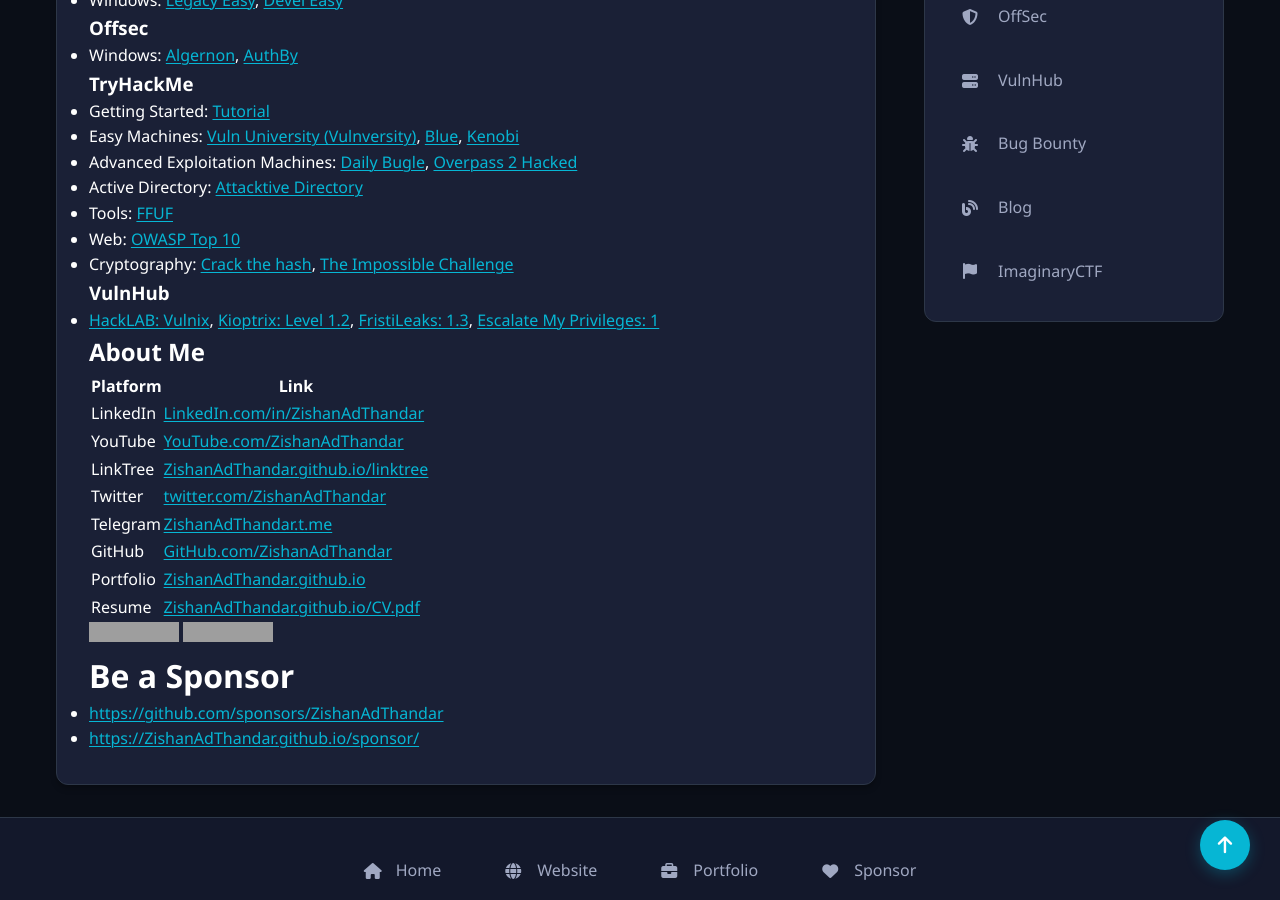
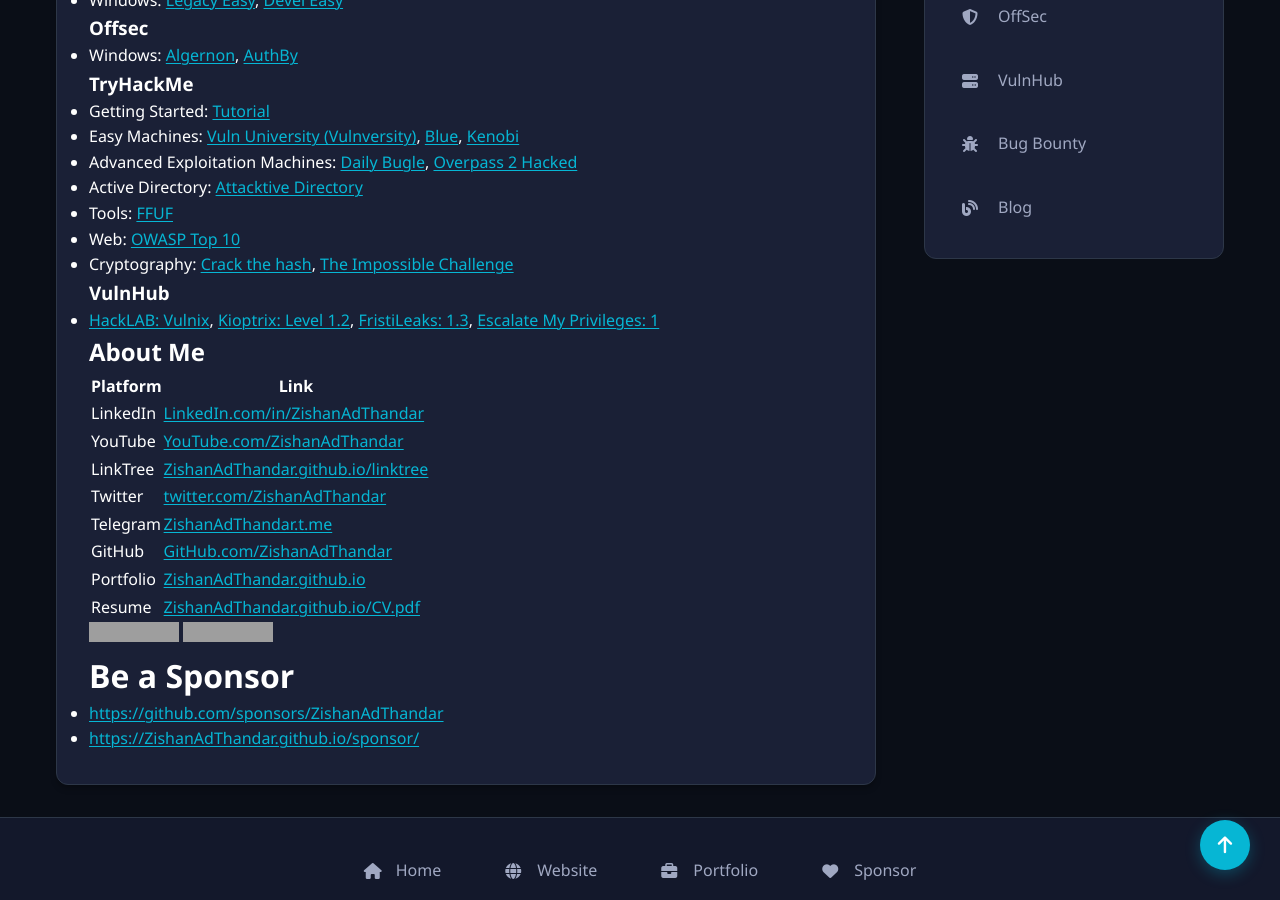
Before and after one commit to ZishanAdThandar/WriteUps, a Jekyll site: the page built from README.md, in a window 1280 px wide and 900 px high, scrolled down 1456 px. Built offline with Jekyll 4.4.1, drawn with Linux system fonts in a browser that asks for light colours; our own code applies the rules of GitHub Pages for plain Markdown files; grey boxes are pictures that could not be loaded.

Commit message:
modified:   _includes/sidebar.html

```diff
--- a/_includes/sidebar.html
+++ b/_includes/sidebar.html
@@ -79,7 +79,6 @@
             <a href="/posts/vulnhub/"><i class="fas fa-server"></i> VulnHub</a>
             <a href="/posts/bugbounty/"><i class="fas fa-bug"></i> Bug Bounty</a>
             <a href="/posts/blog/"><i class="fas fa-blog"></i> Blog</a>
-            <a href="/posts/imaginaryctf/"><i class="fas fa-flag"></i> ImaginaryCTF</a>
         </div>
     </div>
 </aside>
```
